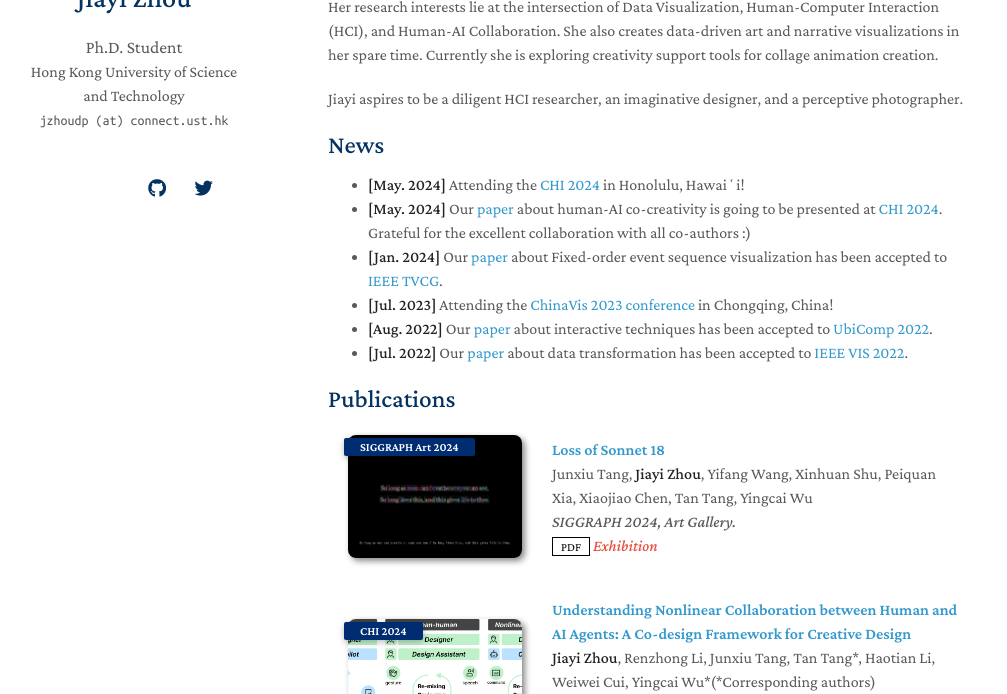
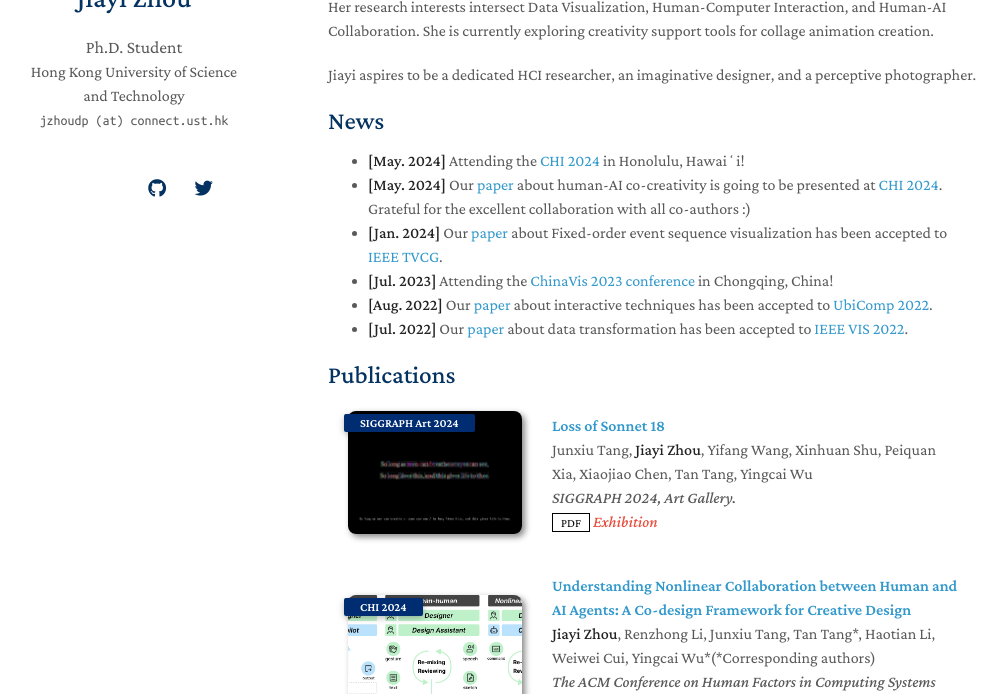
Before and after one commit to JiayZhou/JiayZhou.github.io, a Jekyll site: the page built from index.md, in a window 1280 px wide and 900 px high, cut to the strip 206-900 px from the top of the window. Shown: the whole strip, without its empty margins (142-1149 px from the left). Built offline with Jekyll 4.4.1, drawn with Linux system fonts in a browser that asks for light colours; nearby versions of some CDN libraries; a style sheet for code colours, icons or effects is not loaded; our own code applies the rules of GitHub Pages for plain Markdown files.

Commit message:
Update index.md

```diff
--- a/index.md
+++ b/index.md
@@ -5,9 +5,9 @@
 ## About Me
 Jiayi Zhou is currently a 1-year Ph.D. Student at [Hong Kong University of Science and Technology](https://hkust.edu.hk/zh-hant), under the supervision of [Prof. Huamin Qu](http://huamin.org/) in [VisLab](http://vis.cse.ust.hk/). Before that, she received her bachelor's degree from [Zhejiang University](https://www.zju.edu.cn/english/) in 2024.
 
-Her research interests lie at the intersection of Data Visualization, Human-Computer Interaction (HCI), and Human-AI Collaboration. She also creates data-driven art and narrative visualizations in her spare time. Currently she is exploring creativity support tools for collage animation creation.
+Her research interests intersect Data Visualization, Human-Computer Interaction, and Human-AI Collaboration. She is currently exploring creativity support tools for collage animation creation.
 
-Jiayi aspires to be a diligent HCI researcher, an imaginative designer, and a perceptive photographer.
+Jiayi aspires to be a dedicated HCI researcher, an imaginative designer, and a perceptive photographer.
 
 ## News
 - **[May. 2024]** Attending the [CHI 2024](https://chi2024.acm.org/) in Honolulu, Hawaiʻi!
```
